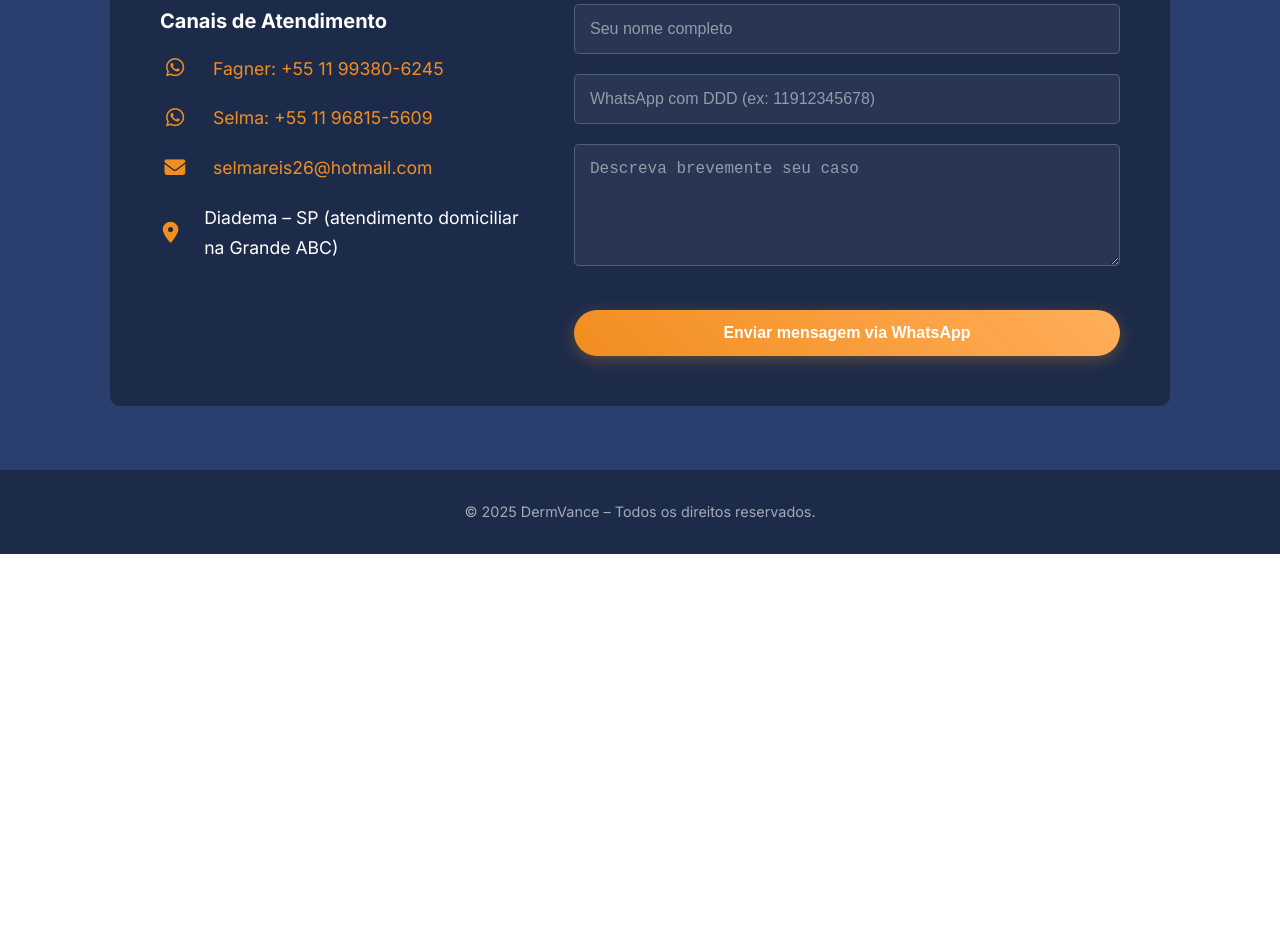
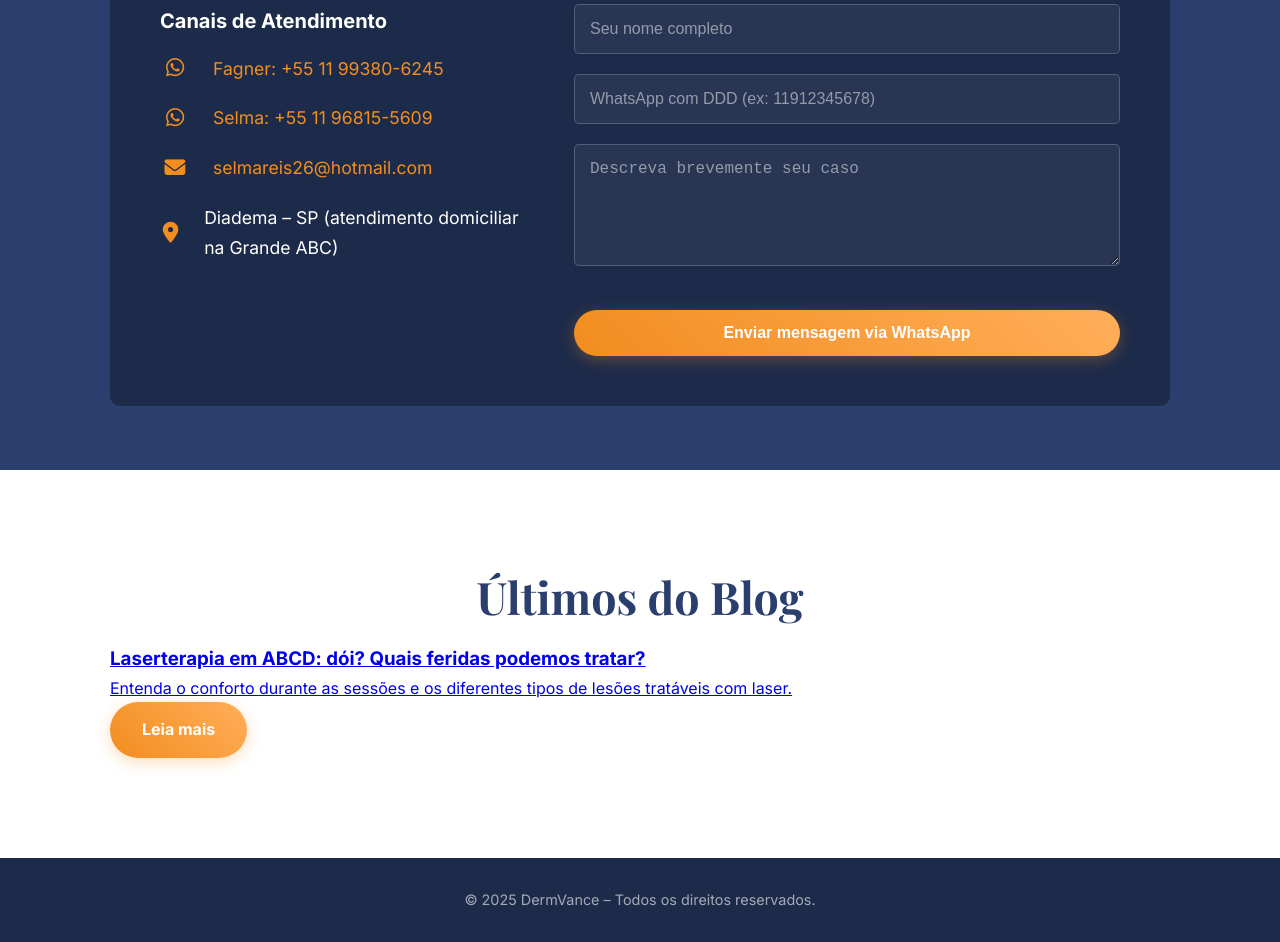
Before and after one commit to Caveiradiadema/DermVance, a website: page diadema.html in a window 1280 px wide. Shown: the part 3329-4271 px from the top of the page. Before the commit the page ends 3883 px from the top, so only its background shows below. Drawn offline with nearby package versions, Linux system fonts and the light colour scheme.

Commit message:
Adiciona seção de blog e atualiza link para Dev.to em todas as páginas

```diff
--- a/diadema.html
+++ b/diadema.html
@@ -323,6 +323,23 @@
       </div>
     </section>
   </main>
+<!-- Últimos do Blog -->
+    <section class="blog-section">
+      <div class="container" data-aos="fade-up">
+        <h2 class="section-title">Últimos do Blog</h2>
+        <div class="blog-list">
+          <article class="blog-card">
+            <a href="https://dev.to/dermvance-blog/laserterapia-em-abcd-doi-quais-tipos-de-feridas-podemos-tratar-i7o" target="_blank">
+              <h3>Laserterapia em ABCD: dói? Quais feridas podemos tratar?</h3>
+              <p>Entenda o conforto durante as sessões e os diferentes tipos de lesões tratáveis com laser.</p>
+              <span class="btn btn-primary">Leia mais</span>
+            </a>
+          </article>
+          <!-- duplicar este bloco para novos posts -->
+        </div>
+      </div>
+    </section>
+  </main>
 
   <footer class="main-footer">
     <div class="container">
```
Also changed, not shown: index.html (+17 -0 lines), santo-andre.html (+17 -0 lines), sao-bernardo-do-campo.html (+17 -0 lines), sao-caetano-do-sul.html (+17 -0 lines).
